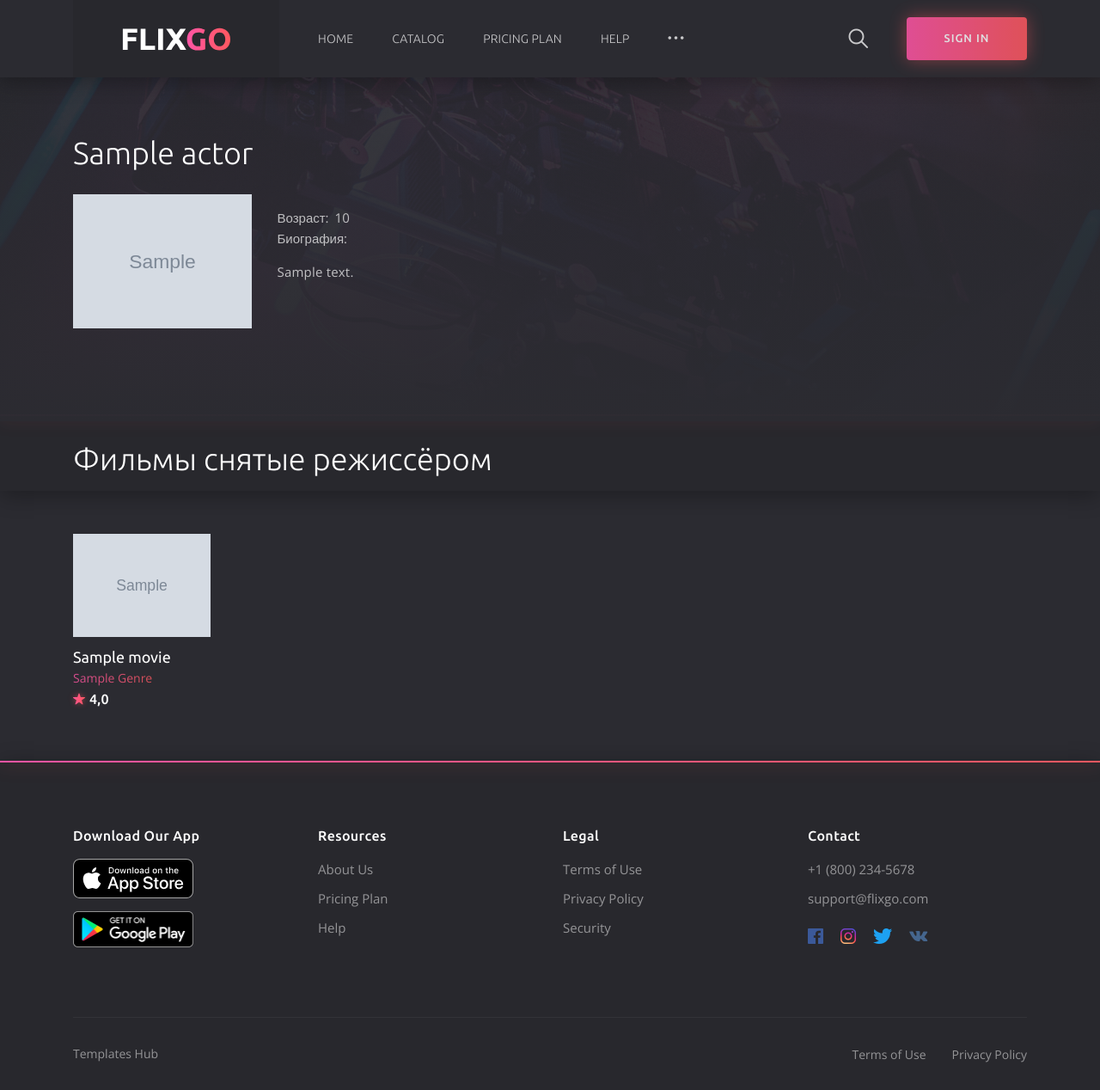
After one commit to soldatov-ss/django-cinema_site, a Django app: a page that uses web_site/templates/web_site/directors_detail.html in a window 1280 px wide. The commit adds this page. Shown: the whole page at 86% size. Run offline with Django 4.2, Linux system fonts and the light colour scheme; tables that the repository leaves empty hold one stand-in row (values such as "Sample post"); grey boxes marked "Sample" are stand-in pictures; some libraries are stand-ins or nearby versions.

Commit message:
Страница с инфо по режиссёру

```diff
--- /dev/null
+++ b/web_site/templates/web_site/directors_detail.html
@@ -0,0 +1,112 @@
+{% extends 'base.html' %}
+{% load static %}
+
+{% block title %}
+{{ director.name }}
+{% endblock %}
+
+{% block content %}
+<section class="section details">
+    <!-- details background -->
+    <div class="details__bg" data-bg="{% static 'img/home/home__bg.jpg' %}"></div>
+    <!-- end details background -->
+
+    <!-- details content -->
+    <div class="container">
+        <div class="row">
+            <!-- title -->
+            <div class="col-12">
+                <h1 class="details__title">{{ director.name }}</h1>
+            </div>
+            <!-- end title -->
+
+            <!-- content -->
+            <div class="col-10">
+                <div class="card card--details card--series">
+                    <div class="row">
+                        <!-- card cover -->
+                        <div class="col-12 col-sm-4 col-md-4 col-lg-3 col-xl-3">
+                            <div class="card__cover">
+                                <img src="{{ director.image.url }}" alt="">
+                            </div>
+                        </div>
+                        <!-- end card cover -->
+
+                        <!-- card content -->
+                        <div class="col-12 col-sm-8 col-md-8 col-lg-9 col-xl-9">
+                            <div class="card__content">
+                                <ul class="card__meta">
+                                    <li><span>Возраст:</span> {{ director.age }}</li>
+                                    <li><span>Биография:</span></li>
+
+                                </ul>
+
+                                <div class="card__description card__description--details">
+                                    {{ director.description|safe }}
+                                </div>
+                            </div>
+                        </div>
+                        <!-- end card content -->
+                    </div>
+                </div>
+            </div>
+            <!-- end content -->
+        </div>
+    </div>
+    <!-- end details content -->
+</section>
+
+
+<section class="content">
+    <div class="content__head">
+        <div class="container">
+            <div class="row">
+                <div class="col-12">
+                    <!-- content title -->
+                    <h2 class="content__title">Фильмы снятые режиссёром</h2>
+                    <!-- end content title -->
+                </div>
+            </div>
+        </div>
+    </div>
+
+    <div class="container">
+        <!-- content tabs -->
+        <div class="tab-content" id="myTabContent">
+
+            <div class="tab-pane fade show active" id="tab-2" role="tabpanel" aria-labelledby="2-tab">
+                <div class="row">
+                    <!-- card -->
+                    {% for movie in director_movie_lst %}
+                    <div class="col-6 col-sm-4 col-lg-3 col-xl-2">
+                        <div class="card">
+                            <div class="card__cover">
+                                <img src="{{ movie.poster.url }}">
+                                <a href="{{ movie.get_absolute_url }}" class="card__play">
+                                    <i class="icon ion-ios-play"></i>
+                                </a>
+                            </div>
+                            <div class="card__content">
+                                <h3 class="card__title"><a href="{{ movie.get_absolute_url }}">{{ movie.title }}</a>
+                                </h3>
+                                <span class="card__category">
+                                    {% for item in movie.genres.all|slice:":3" %}
+                                        <a href="#">{{ item.name|title }}</a>
+                                    {% endfor %}
+									</span>
+                                <span class="card__rate"><i class="icon ion-ios-star"></i>{{ movie.kinopoisk_rating }}</span>
+                            </div>
+                        </div>
+
+                    </div>
+                    <!-- end card -->
+                    {% endfor%}
+                </div>
+            </div>
+
+
+        </div>
+        <!-- end content tabs -->
+    </div>
+</section>
+{% endblock %}
--- a/web_site/templates/web_site/movie_detail.html
+++ b/web_site/templates/web_site/movie_detail.html
@@ -52,12 +52,12 @@
                                     </li>
                                     <li><span>Режиссер:</span>
                                         {% for item in movie.directors.all %}
-                                        <a href="#">{{ item.name|title }}</a>
+                                        <a href="{% url 'director_detail' item.name %}">{{ item.name|title }}</a>
                                         {% endfor %}
                                     </li>
                                     <li><span>Актёры:</span>
                                         {% for item in movie.actors.all %}
-                                        <a href="{{ item.get_absolute_url }}">{{ item.name|title }}</a>
+                                        <a href="{{ item.get_absolute_url  }}">{{ item.name|title }}</a>
                                         {% endfor %}
                                     </li>
                                     <li><span>Премьера в мире:</span> {{ movie.world_premiere }}</li>
--- a/web_site/urls.py
+++ b/web_site/urls.py
@@ -5,5 +5,6 @@ urlpatterns = [
     path('', MoviesView.as_view(), name='carousel_home'),
     path('<slug:slug>/', SingleMovieView.as_view(), name='movie_detail'),
     path("review/<int:pk>/", AddReview.as_view(), name="add_review"),
-    path("actor/<str:slug>/", ActorDetailView.as_view(), name="actor_detail")
+    path("actor/<str:slug>/", ActorDetailView.as_view(), name="actor_detail"),
+    path("producer/<str:slug>/", DirectorDetailView.as_view(), name="director_detail")
 ]
--- a/web_site/views.py
+++ b/web_site/views.py
@@ -53,3 +53,14 @@ class ActorDetailView(DetailView):
         context = super().get_context_data(**kwargs)
         context['actor_movie_lst'] = Movie.objects.filter(actors=self.object)[:12]
         return context
+
+class DirectorDetailView(DetailView):
+    model = Actor
+    template_name = 'web_site/directors_detail.html'
+    slug_field = 'name'
+    context_object_name = 'director'
+
+    def get_context_data(self, **kwargs):
+        context = super().get_context_data(**kwargs)
+        context['director_movie_lst'] = Movie.objects.filter(actors=self.object)[:12]
+        return context
```
